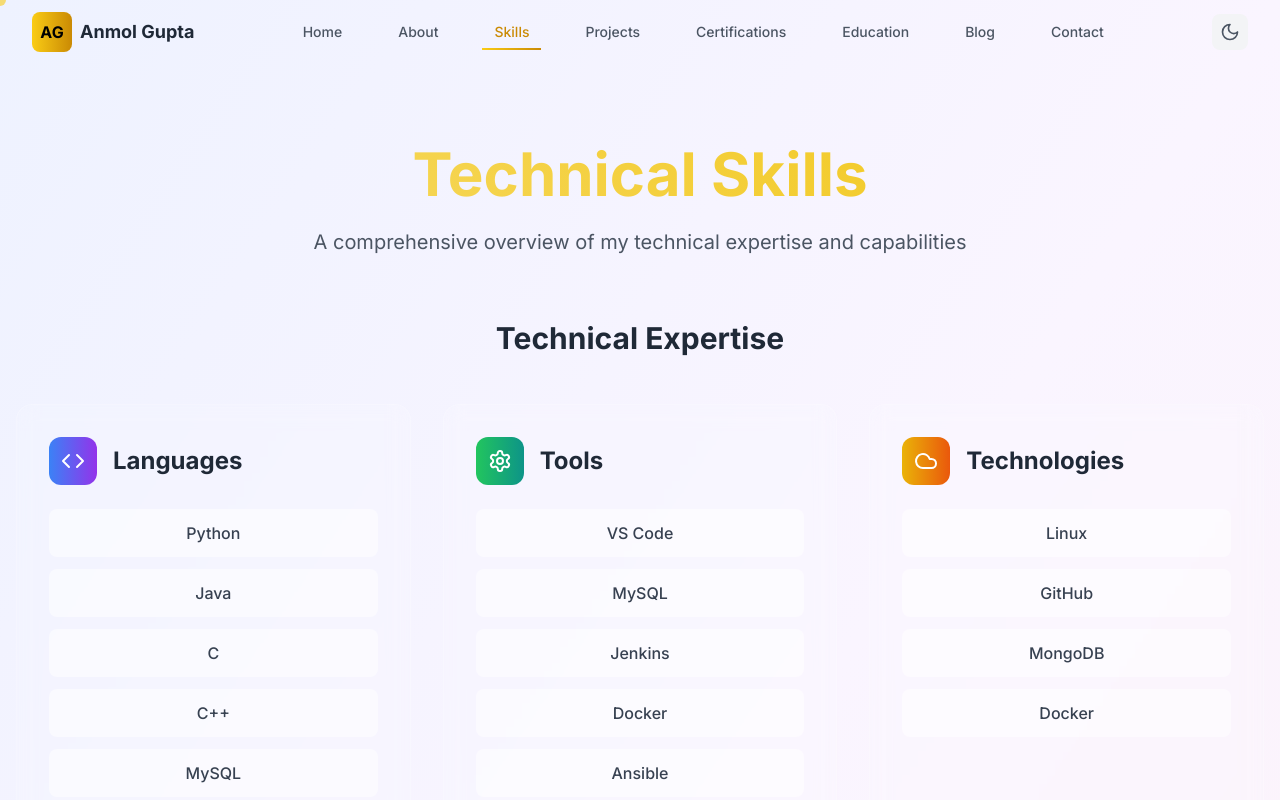
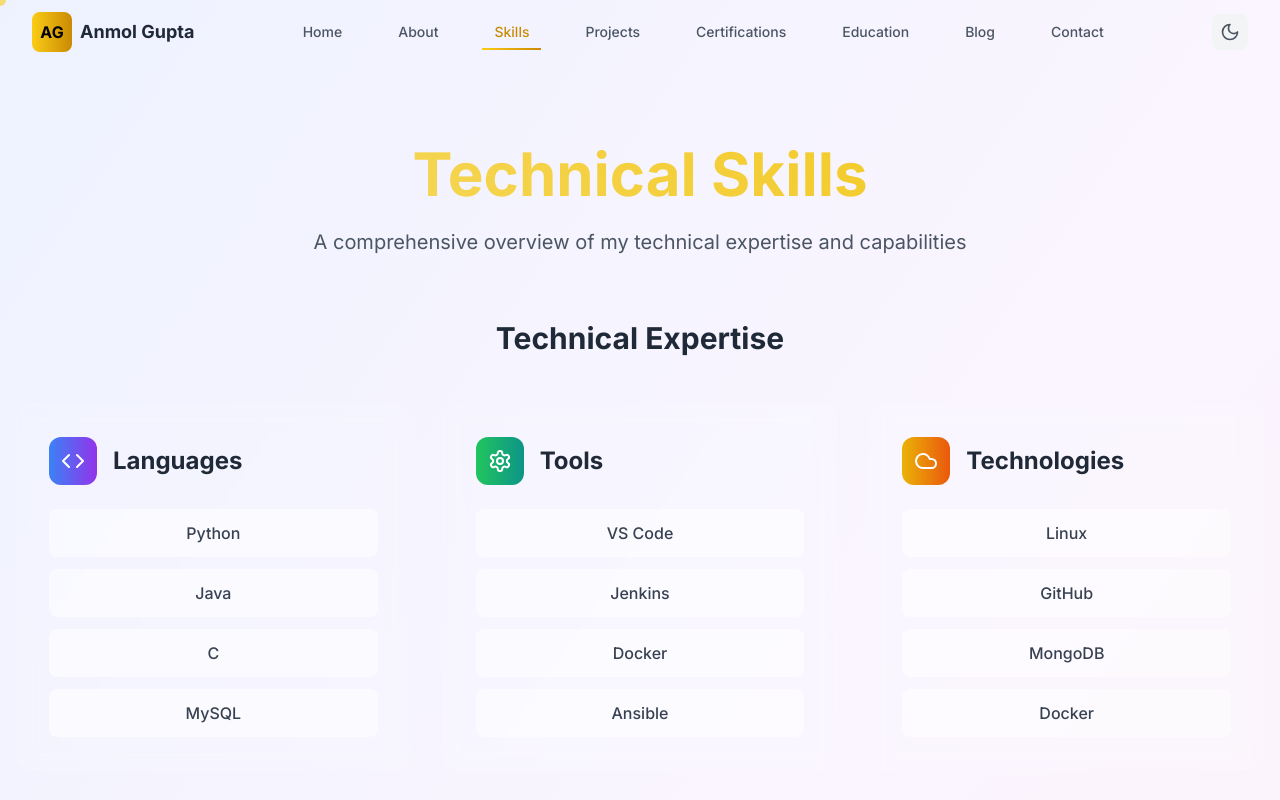
Before and after one commit to anmolgupta3678/App, a React (Vite) app: page /skills in a window 1280 px wide. Shown: the top 800 px of the page. Built offline with nearby package versions, Linux system fonts and the light colour scheme.

Commit message:
Your commit message

```diff
--- a/src/pages/Skills.tsx
+++ b/src/pages/Skills.tsx
@@ -7,12 +7,12 @@ const Skills: React.FC = () => {
   const technicalSkills = {
     'Languages': {
       icon: Code,
-      skills: ['Python', 'Java', 'C', 'C++', 'MySQL'],
+      skills: ['Python', 'Java', 'C', 'MySQL'],
       color: 'from-blue-500 to-purple-600'
     },
     'Tools': {
       icon: Settings,
-      skills: ['VS Code', 'MySQL', 'Jenkins', 'Docker', 'Ansible'],
+      skills: ['VS Code',  'Jenkins', 'Docker', 'Ansible'],
       color: 'from-green-500 to-teal-600'
     },
     'Technologies': {
```
